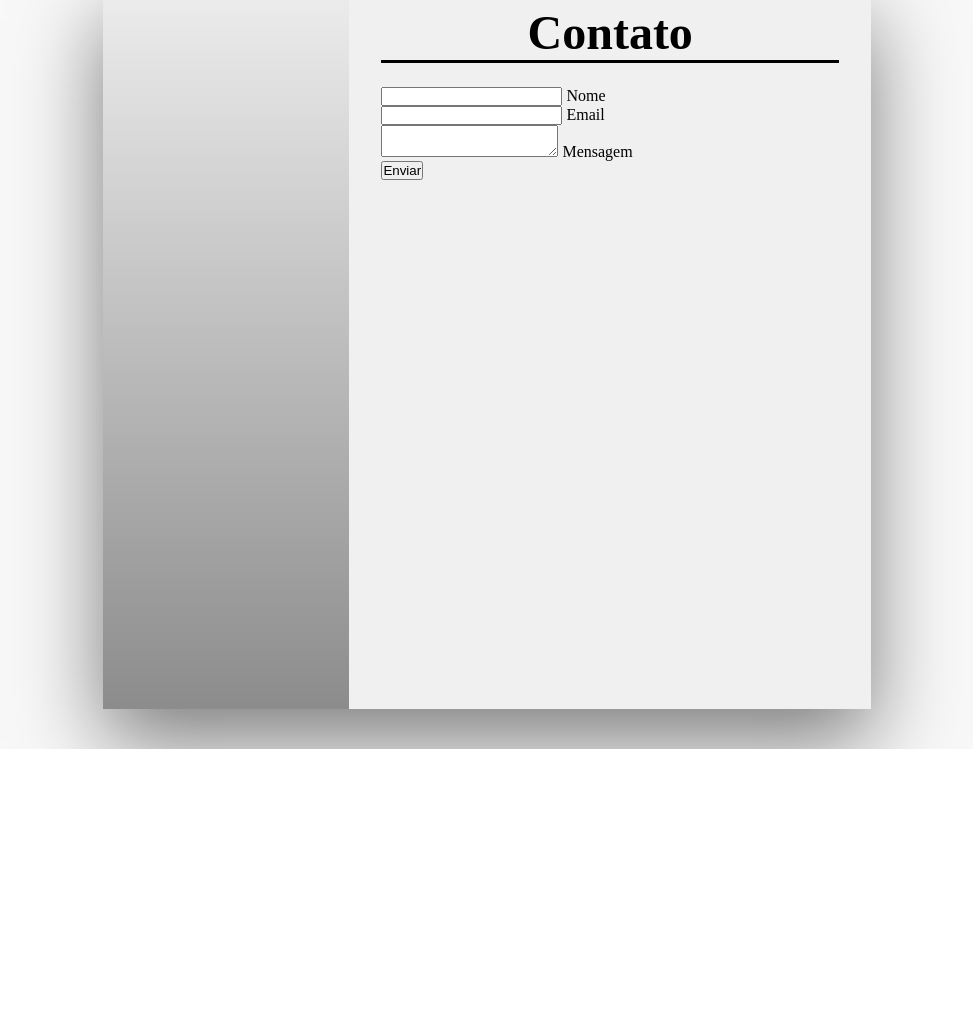
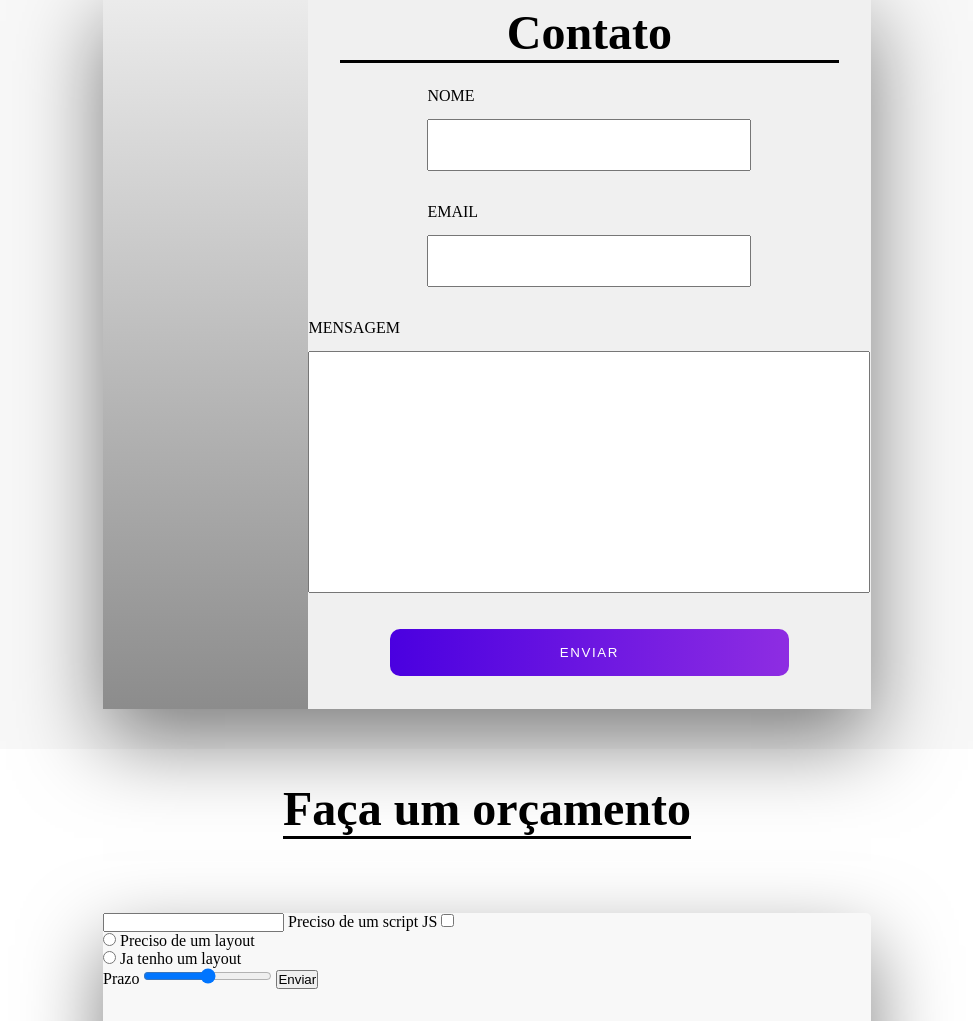
Before and after one commit to RenanAugustoKwn/portifolio01, a plain HTML site: page index.html in a window 1280 px wide. Shown: the part 2111-3132 px from the top of the page, without its empty margins (153-1126 px from the left). Before the commit the page ends 2860 px from the top, so only its background shows below. Drawn offline with Linux system fonts and the light colour scheme.

Commit message:
Contato e orcamentos

```diff
--- a/index.html
+++ b/index.html
@@ -177,21 +177,47 @@
                 <h1>Contato</h1>
                 <form>
                     <div class="input-group">
-                        <input type="text" class="fild">
-                        <label class="filed-label">Nome</label>
+                        <input type="text" class="field">
+                        <label class="field-label">Nome</label>
                     </div>
                     <div class="input-group">
-                        <input type="text" class="fild">
-                        <label class="filed-label">Email</label>
+                        <input type="text" class="field">
+                        <label class="field-label">Email</label>
                     </div>
                     <div class="input-group">
-                        <textarea class="fild"></textarea>
-                        <label class="filed-label">Mensagem</label>
+                        <textarea class="field"></textarea>
+                        <label class="field-label">Mensagem</label>
                     </div>
-                    <button type="submit">Enviar</button>
+                    <button type="submit" class="btn-submit">Enviar</button>
                 </form>
-
             </div>
+        </div>
+    </section>
+    <div class="orcamento-header">
+        <h1>Faça um orçamento</h1>
+    </div>
+    <section class="sessao-orcamento">
+        <div class="orcamento-wrapper">
+            <form>
+                <label for="qtde"></label>
+                <input type="text" name="qtde" id="qtde">
+                <label for="js">Preciso de um script JS</label>
+                <input type="checkbox" name="js" id="js">
+                <label for="Layout"></label>
+                <div class="group-layout">
+                    <div>
+                        <input type="radio" name="layout" id="layout-sim">
+                        <label for="layout-sim">Preciso de um layout</label>
+                    </div>
+                    <div>
+                        <input type="radio" name="layout" id="layout-nao">
+                        <label for="layout-nao">Ja tenho um layout</label>
+                    </div>
+                </div>
+                <label for="prazo">Prazo</label>
+                <input type="range" name="prazo" id="prazo">
+                <button class="btn-orcamento" typy="submit">Enviar</button>
+            </form>
         </div>
     </section>
     </div>
--- a/style.css
+++ b/style.css
@@ -322,6 +322,10 @@ header{
     border-radius: 10px;
     color: white;
     box-shadow: 0 0.1rem .8rem rgba(0, 0, 0, 0.4);
+    cursor: pointer;
+}
+.card-info button:hover{
+    color: black;
 }
 .card:hover .card-info{
     bottom: 2rem;
@@ -362,3 +366,73 @@ header{
     width: 100%;
     text-align: center;
 }
+.sessao-contato form{
+    display: flex;
+    width: 100%;
+    flex-direction: column;
+    align-items: center;
+}
+.input-group{
+    position: relative;
+}
+.field{
+    font-size: 1.5rem;
+    height: 3rem;
+    width: 20rem;
+    margin: 2rem 0;
+}
+.field-label{
+    position: absolute;
+    left: 0;
+    text-transform: uppercase;
+}
+.input-group textarea{
+    height: 15rem;
+    width: 35rem;
+    resize: none;
+}
+.btn-submit{
+    text-transform: uppercase;
+    color: white;
+    background: #8E2DE2;
+    letter-spacing: .1rem;
+    background: -webkit-linear-gradient(to right, #4A00E0, #8E2DE2);
+    background: linear-gradient(to right, #4A00E0, #8E2DE2);
+    padding: 1rem 2rem;
+    border:  none;
+    border-radius: 10px;
+    cursor: pointer;
+    width: 80%;
+
+}
+.btn-submit:hover{
+    color: black;
+}
+.sessao-orcamento{
+    width: 100%;
+    height: 93vh;
+    background-color: white;
+    object-fit: cover;
+    display: flex;
+    justify-content: center;
+    align-items: center;
+}
+.orcamento-wrapper{
+    width: 60%;
+    height: 80%;
+    background-color: rgb(248, 248, 248);
+    border-radius: 5px;
+    box-shadow: 0 2rem 5rem rgba(0, 0, 0, .5);
+    position: relative;
+}
+.orcamento-header{
+    display: flex;
+    justify-content: center;
+    align-items: center;
+    margin-top: 2rem;
+}
+.orcamento-header h1{
+    border-bottom: solid 3px black;
+    font-size: 3rem;
+    top: -20rem;
+}
```
